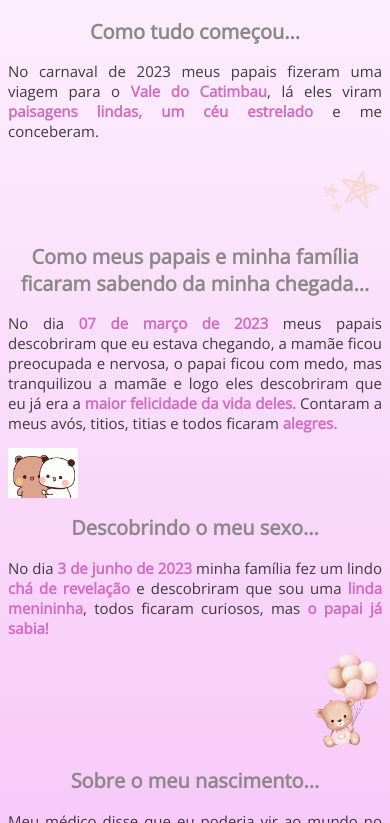
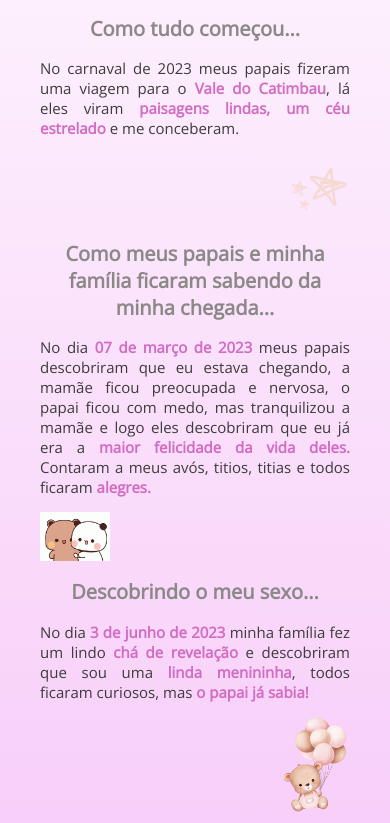
Before and after one commit to isabellamiirandam/melina-story, a plain HTML site: page index.html in a window 390 px wide. Shown: the part 394-1217 px from the top of the page. Drawn offline with nearby package versions, Linux system fonts and the light colour scheme.

Commit message:
ajustando margin

```diff
--- a/style.css
+++ b/style.css
@@ -76,3 +76,9 @@ body {
     transform: translateY(0);
   }
 }
+
+@media (max-width: 768px) {
+  .page-inner {
+    margin: 2rem;
+  }
+}
```
